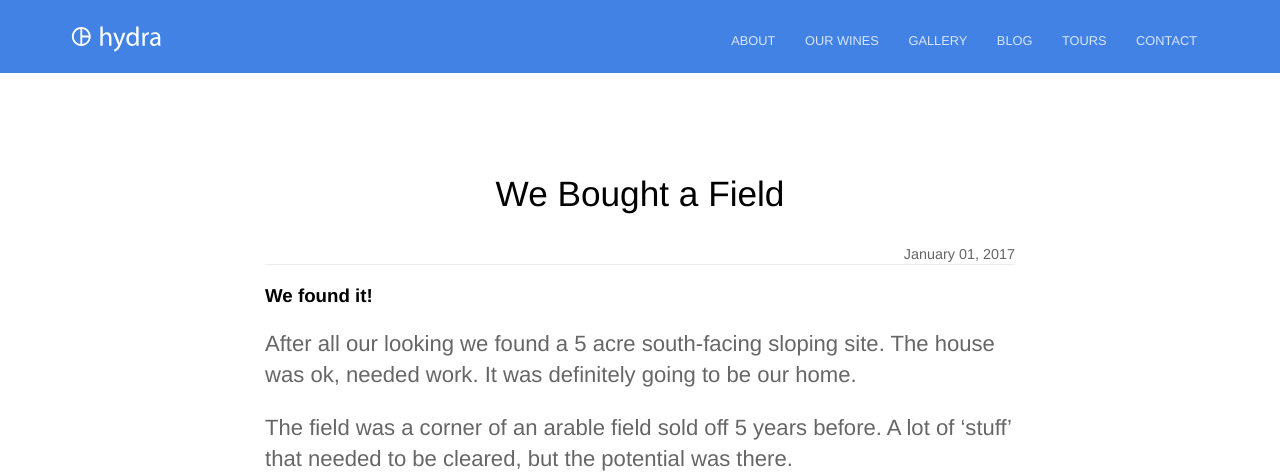
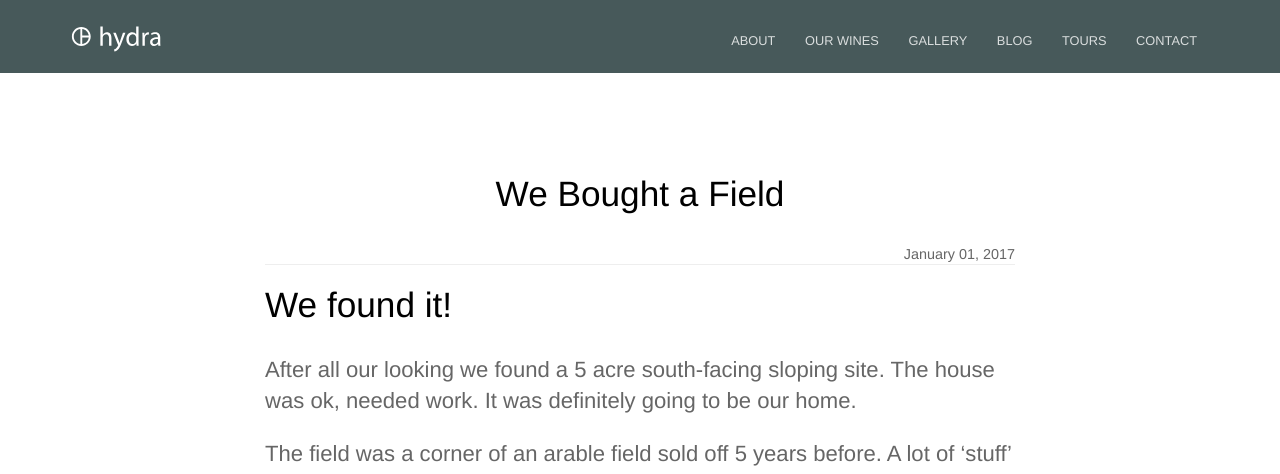
Before and after one commit to seblawson11/CoopersCroft, a Jekyll site: the page built from _posts/2017-01-01-we-bought-a-field.md, in a window 1280 px wide. Shown: the top 474 px of the page. Built offline with Jekyll 4.4.1, drawn with Linux system fonts in a browser that asks for light colours; some of the changed text lies outside the part shown; grey boxes are pictures that could not be loaded.

Commit message:
blog posts

```diff
--- a/_includes/list-posts.html
+++ b/_includes/list-posts.html
@@ -3,8 +3,7 @@
 		<h3><a href="{% include relative-src.html src=post.url %}">{{ post.title }}</a></h3>
 		{% include post-title.html post=post %}
 		<div class="post-content">
-			{{ post.excerpt }}
-			<div class="button"><a href="{% include relative-src.html src=post.url %}">Read More</a></div>
+			<div class="button"><a href="{% include relative-src.html src=post.url %}">Read Post</a></div>
 		</div>
 	</li>
 {% endfor %}
--- a/_posts/2017-01-01-we-bought-a-field.md
+++ b/_posts/2017-01-01-we-bought-a-field.md
@@ -3,7 +3,7 @@ date: 2017-01-01
 title: We Bought a Field
 ---
 
-### We found it!
+## We found it!
 
 After all our looking we found a 5 acre south-facing sloping site. The house was ok, needed work. It was definitely going to be our home.
 
--- a/_sass/variables.scss
+++ b/_sass/variables.scss
@@ -1,5 +1,5 @@
-$brand-color: #4182e4;
-$secondary-brand-color: #4182e4;
+$brand-color: #47595A;
+$secondary-brand-color: #47595A;
 $middle-gradient-color: mix($brand-color, $secondary-brand-color, 95%);
 
 // Breakpoints
```
Also changed, not shown: _posts/2016-01-01-how-did-it-all-happen.md (+4 -4 lines), _posts/2019-01-01-a-busy-year.md (+5 -1 lines).
